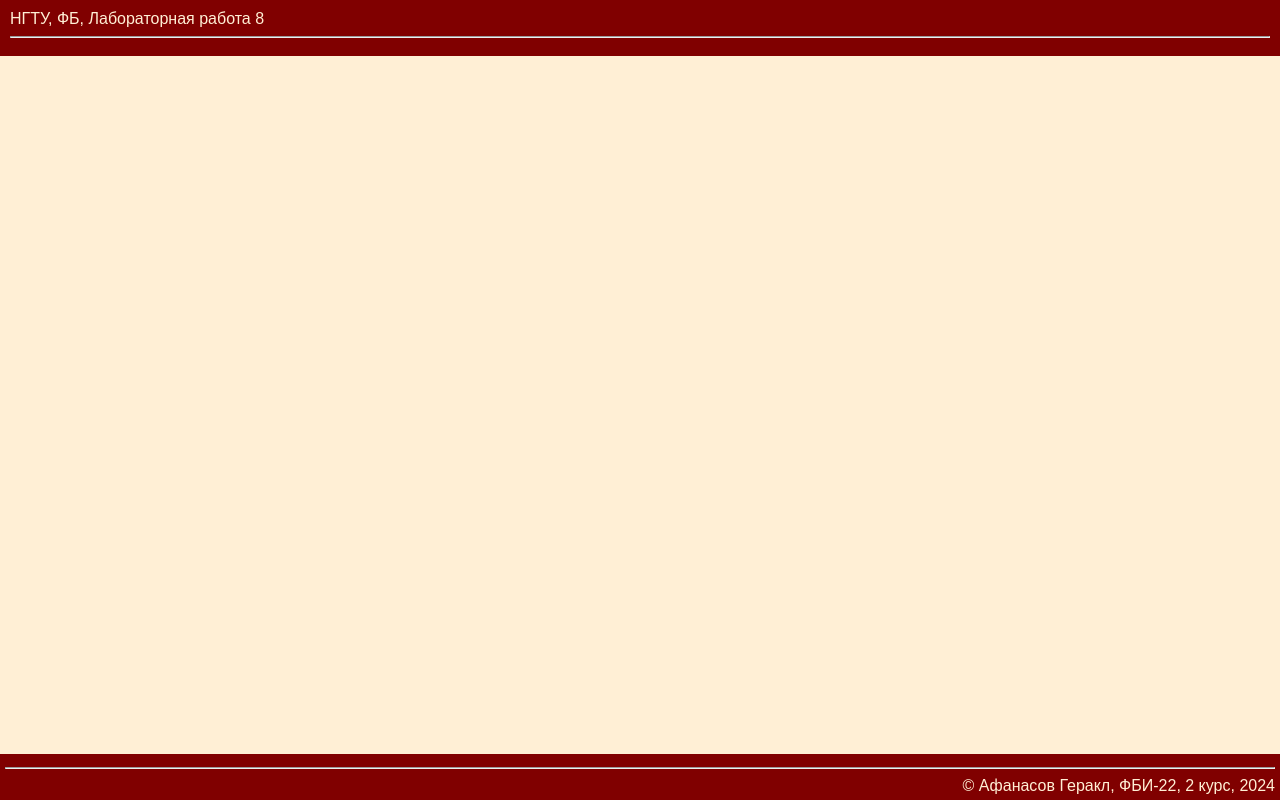
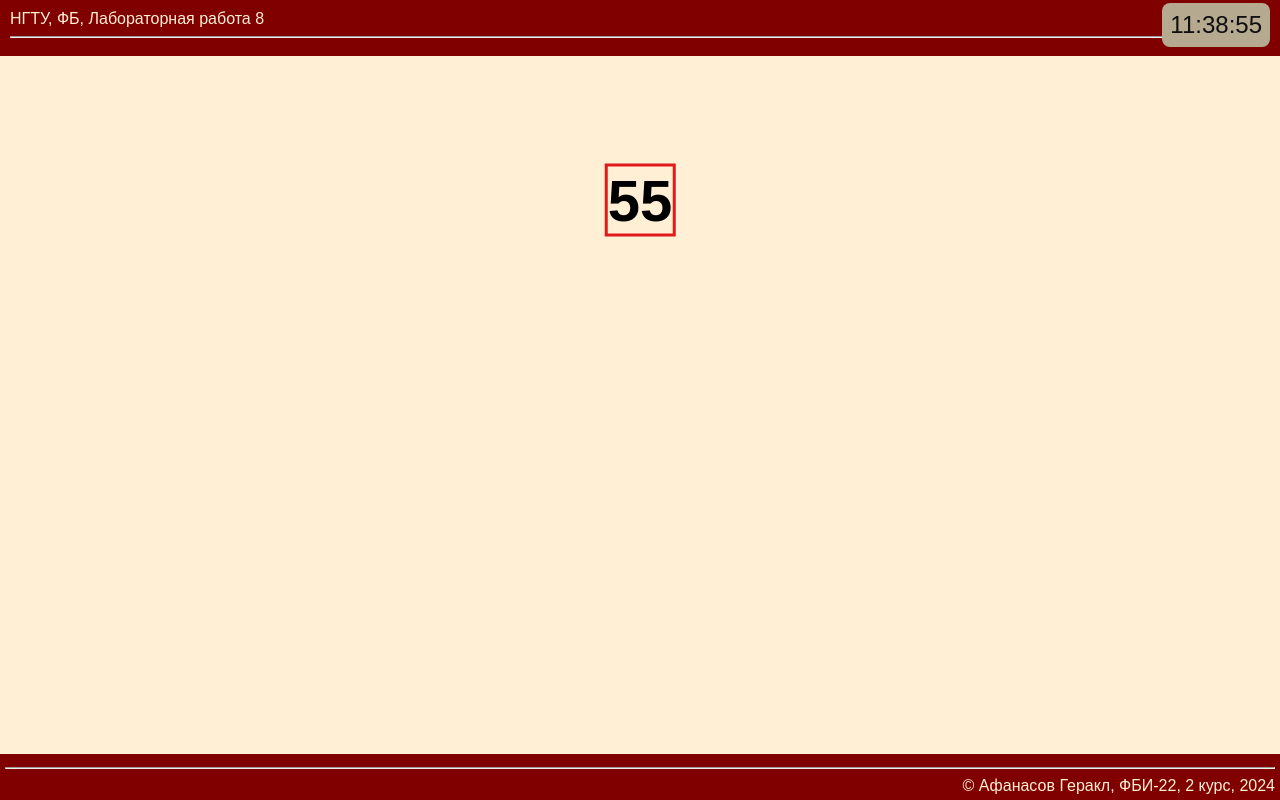
Before and after one commit to GeraklAfanasov/web-front-labs, a plain HTML site: page lab8/time.html in a window 1280 px wide. Drawn offline with Linux system fonts and the light colour scheme.

Commit message:
Время

```diff
--- a/lab8/time.html
+++ b/lab8/time.html
@@ -9,21 +9,41 @@
         <link rel="shortcut icon" href="../favicon.ico" type="image/x-icon">
         <link rel="icon" href="../favicon-32x32.png">
         <link rel="icon" href="../favicon-48x48.ico">
-        <script src=""></script>
+        <script src="time.js"></script>
 
         <style>
-
+            #time {
+                position: absolute;
+                top: 3px;
+                right: 10px;
+                font-size: 24px;
+                color: #0e0e0e;
+                padding: 8px;
+                background-color: #b5a990;
+                border-radius: 8px;
+            }
+            #seconds {
+                position: absolute;
+                top: 25%;
+                left: 50%;
+                transform: translate(-50%, -50%);
+                font-size: 58px;
+                font-weight: bold;
+                color: black;
+                border: 3px solid rgb(224, 26, 26);
+            }
         </style>
     </head>
 
-    <body>
+    <body onload="showTime()">
         <header>
             НГТУ, ФБ, Лабораторная работа 8
+            <div id="time">00:00:00</div>
             <hr>
         </header>
 
         <main>
-
+            <div id="seconds"></div>
         </main>
 
         <footer>
--- /dev/null
+++ b/lab8/time.js
@@ -0,0 +1,9 @@
+function showTime() {
+    let today = new Date();
+    let currentTime = today.toLocaleTimeString('ru-RU');
+    document.getElementById('time').innerHTML = currentTime;
+
+    const seconds = today.getSeconds();
+    document.getElementById('seconds').innerHTML = seconds;
+}
+setInterval(showTime, 1000);
```
